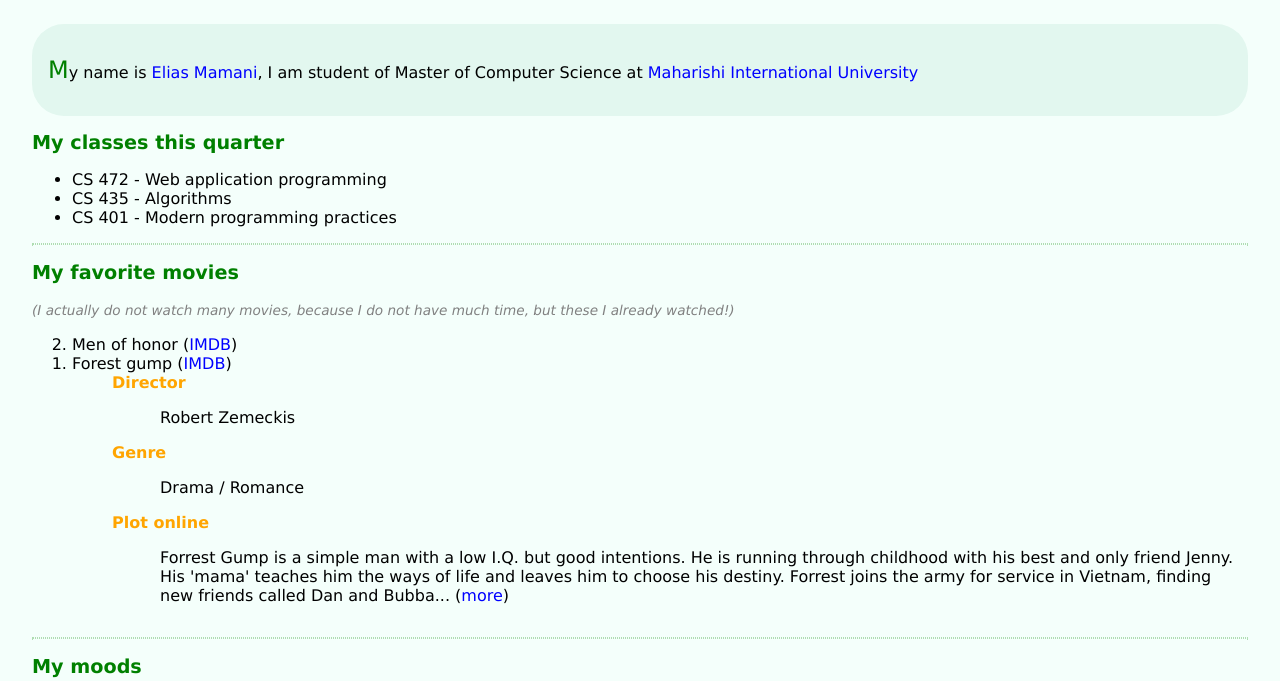
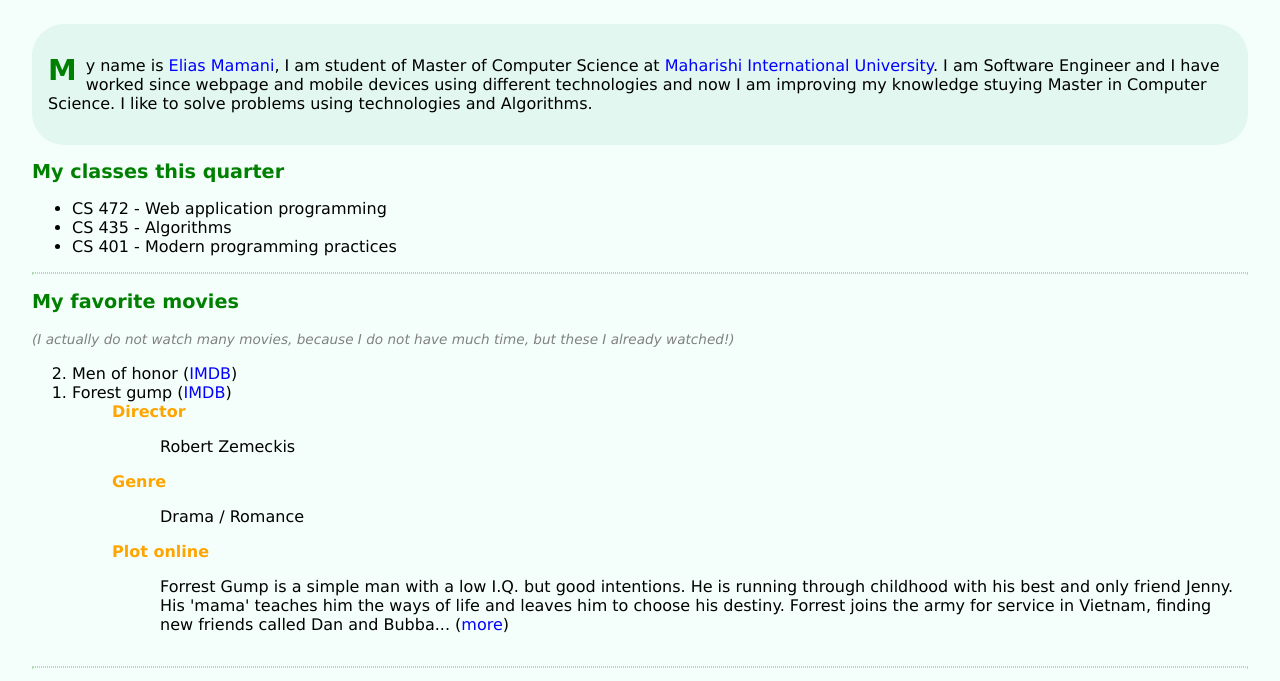
Before and after one commit to eliascanaza/lab01, a plain HTML site: page aboutme.html in a window 1280 px wide. Shown: the part 73-754 px from the top of the page. Drawn offline with Linux system fonts and the light colour scheme.

Commit message:
updated lab02

```diff
--- a/aboutme.html
+++ b/aboutme.html
@@ -11,7 +11,7 @@
     <section id="main">
         <h1>About Elias</h1>
         <nav>
-            <p>My name is <a class="linkedin" href="https://www.linkedin.com/in/elias-mamani-canaza/">Elias Mamani</a>, I am student of Master of Computer Science at <a href="https://compro.miu.edu/">Maharishi International University</a></p>
+            <p>My name is <a class="linkedin" href="https://www.linkedin.com/in/elias-mamani-canaza/">Elias Mamani</a>, I am student of Master of Computer Science at <a href="https://compro.miu.edu/">Maharishi International University</a>. I am Software Engineer and I have worked since webpage and mobile devices using different technologies and now I am improving my knowledge stuying Master in Computer Science. I like to solve problems using technologies and Algorithms.</p>
         </nav>
 
         <div class="description">
--- a/css/styleme.css
+++ b/css/styleme.css
@@ -41,8 +41,12 @@ hr{
 }
 /* pseudo-element */
 nav p::first-letter{
-    font-size: 1.5em;
+    font-size: 1.8em;
     color: green;
+    float: left;
+    line-height: 1;
+    font-weight: bold;
+    margin-right: 9px;
 }
 .description h2{
     color: green;
```
